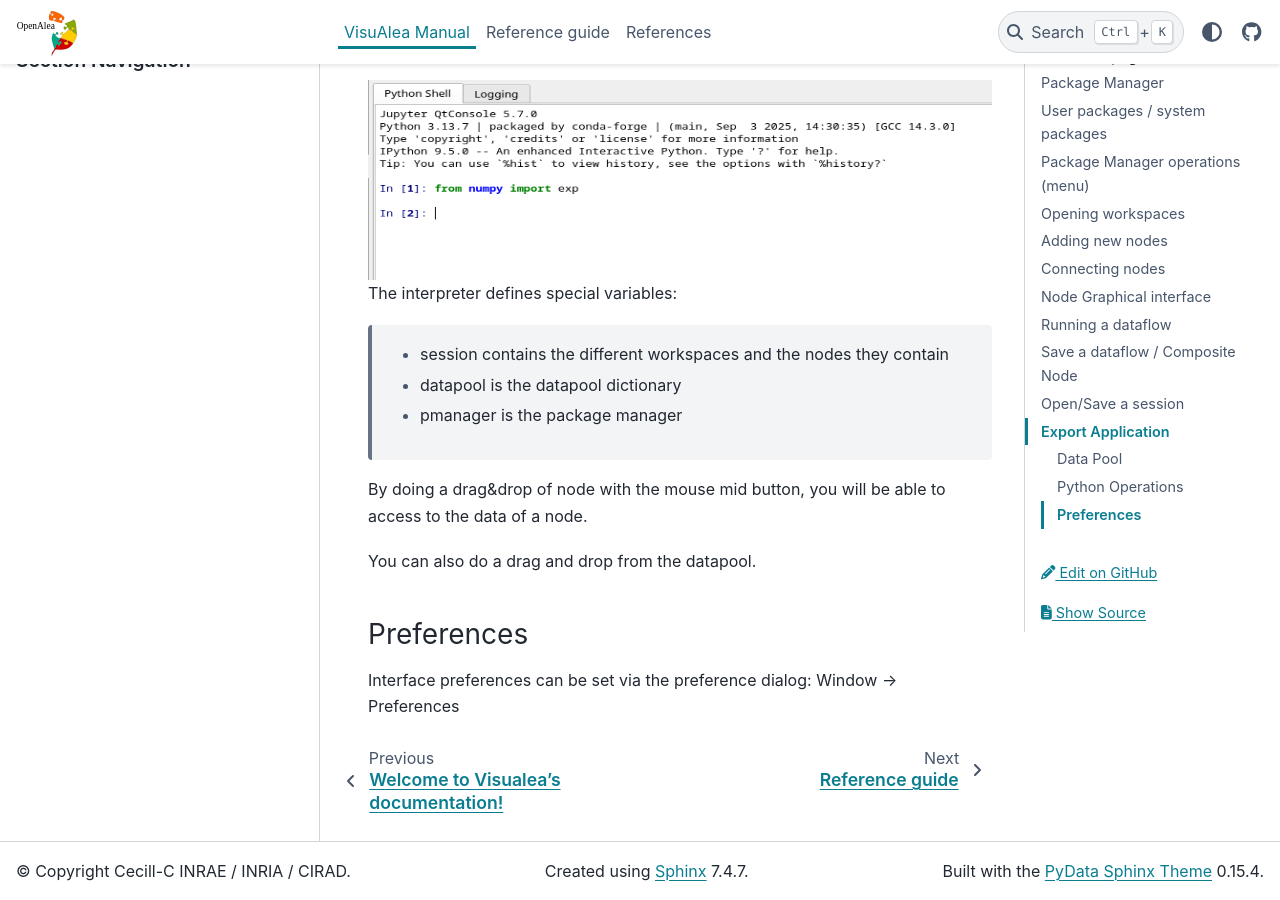
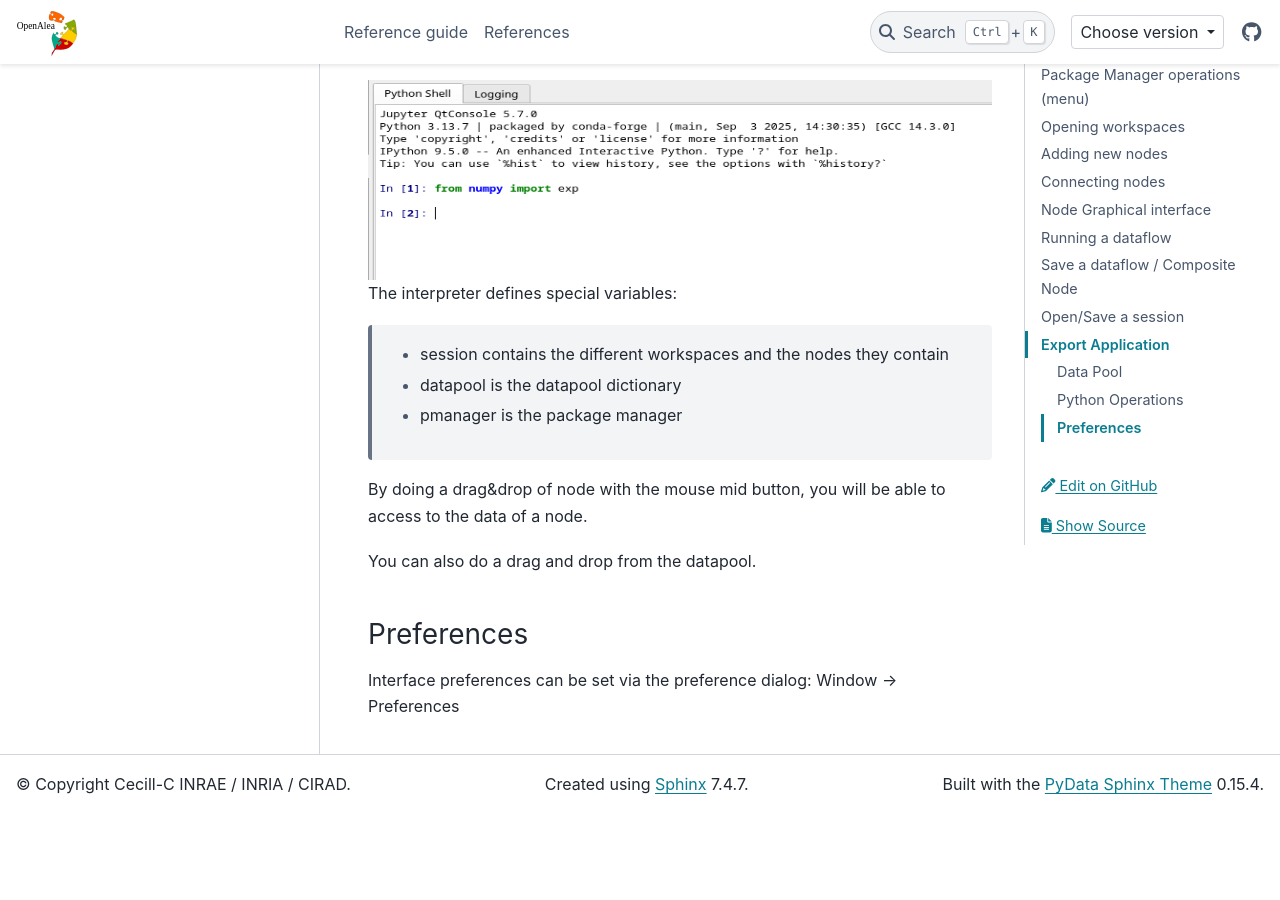
Before and after one commit to openalea/visualea, a Sphinx documentation site: the page built from doc/user/manual.rst, in a window 1280 px wide and 900 px high, scrolled down 8353 px. Built offline with Sphinx 7.4.7 and the PyData theme 0.15.4, drawn with Linux system fonts in a browser that asks for light colours; pages that are not in the unit, such as notebooks, are missing from menus; the version number could not be read and is left out; after the commit the page ends 9167 px from its top, so only the background shows below that.

Commit message:
Add tutorials originaly in openalea.rtfd

```diff
--- a/doc/conf.py
+++ b/doc/conf.py
@@ -1,60 +1,58 @@
 # -*- coding: utf-8 -*-
+import os
 import sys
-import os
+from importlib.metadata import metadata
 
-import pydata_sphinx_theme # Pydata theme: https://pydata-sphinx-theme.readthedocs.io/en/stable/index.html
-
-from importlib.metadata import metadata
-project='visualea'
-meta = metadata('openalea.' + project)
+project = "visualea"
+meta = metadata("openalea." + project)
 release = meta.get("version")
 # for example take major/minor
-version = ".".join(release.split('.')[:3])
-author = meta['Author'].split(' <')[0]
-desc = meta['Summary']
-urls = {k:v for k,v in [item.split(',') for item in meta.get_all('Project-URL')]}
+version = ".".join(release.split(".")[:3])
+author = meta["Author"].split(" <")[0]
+desc = meta["Summary"]
+urls = {k: v for k, v in [item.split(",") for item in meta.get_all("Project-URL")]}
 
 
 # If extensions (or modules to document with autodoc) are in another directory,
 # add these directories to sys.path here. If the directory is relative to the
 # documentation root, use os.path.abspath to make it absolute, like shown here.
 # sys.path.insert(0, os.path.abspath('.'))
-sys.path.insert(0, os.path.abspath('..')) # to include the root of the package
+sys.path.insert(0, os.path.abspath(".."))  # to include the root of the package
 
 # -- General configuration ------------------------------------------------
 # Add any Sphinx extension module names here, as strings. They can be
 # extensions coming with Sphinx (named 'sphinx.ext.*') or your custom
 # ones.
 extensions = [
-    'sphinx.ext.autodoc',  # support for automatic inclusion of docstring
-    'sphinx.ext.autosummary',  # generates autodoc summaries
-    'sphinx.ext.doctest',  # inclusion and testing of doctest code snippets
-    'sphinx.ext.intersphinx', # support for linking to other projects
-    'sphinx.ext.mathjax',  # support for math equations
-    'sphinx.ext.ifconfig',  # support for conditional content
-    'sphinx.ext.viewcode',  # support for links to source code
-    'sphinx.ext.coverage',  # includes doc coverage stats in the documentation
-    'sphinx.ext.todo',      # support for todo items
-    'sphinx.ext.napoleon',  # support for numpy and google style docstrings
-    "sphinx_favicon",      # support for favicon
-    "sphinx_copybutton",      # support for copybutton in code blocks
-    "nbsphinx",     # for integrating jupyter notebooks
-    "myst_parser"   # for parsing .md files
+    "sphinx.ext.autodoc",  # support for automatic inclusion of docstring
+    "sphinx.ext.autosummary",  # generates autodoc summaries
+    "sphinx.ext.doctest",  # inclusion and testing of doctest code snippets
+    "sphinx.ext.intersphinx",  # support for linking to other projects
+    "sphinx.ext.mathjax",  # support for math equations
+    "sphinx.ext.ifconfig",  # support for conditional content
+    "sphinx.ext.viewcode",  # support for links to source code
+    "sphinx.ext.coverage",  # includes doc coverage stats in the documentation
+    "sphinx.ext.todo",  # support for todo items
+    "sphinx.ext.napoleon",  # support for numpy and google style docstrings
+    "sphinx_favicon",  # support for favicon
+    "sphinx_copybutton",  # support for copybutton in code blocks
+    "nbsphinx",  # for integrating jupyter notebooks
+    "myst_parser",  # for parsing .md files
 ]
 # Add any paths that contain templates here, relative to this directory.
-templates_path = ['_templates']
+templates_path = ["_templates"]
 autosummary_generate = True
-exclude_patterns = ['build', '_build', '_templates']
+exclude_patterns = ["build", "_build", "_templates"]
 # The suffix(es) of source filenames.
 # You can specify multiple suffix as a list of string:
 source_suffix = {
-    '.rst': 'restructuredtext',
-    '.md': 'markdown',
+    ".rst": "restructuredtext",
+    ".md": "markdown",
 }
 # The master toctree document.
-master_doc = 'index'
+master_doc = "index"
 # General information about the project.
-copyright = u'Cecill-C INRAE / INRIA / CIRAD'
+copyright = "Cecill-C INRAE / INRIA / CIRAD"
 # The language for content autogenerated by Sphinx. Refer to documentation
 # for a list of supported languages.
 #
@@ -62,29 +60,28 @@
 # Usually you set "language" from the command line for these cases.
 language = "en"
 # The name of the Pygments (syntax highlighting) style to use.
-pygments_style = 'sphinx'
+pygments_style = "sphinx"
 # If true, `todo` and `todoList` produce output, else they produce nothing.
 todo_include_todos = False
 
 # -- Options for HTML output ----------------------------------------------
 # The theme to use for HTML and HTML Help pages.  See the documentation for
 # a list of builtin themes.
-html_theme = 'pydata_sphinx_theme'
+html_theme = "pydata_sphinx_theme"
 # Theme options are theme-specific and customize the look and feel of a theme
 # further.  For a list of options available for each theme, see the
 # documentation.
 html_theme_options = {
-  "header_links_before_dropdown": 6,
-  "sidebarwidth": 200,
-  "sticky_navigation": "false",
-  "collapse_navigation": "false",
-  "display_version": "true",
-  "icon_links": [
-    {
-        "name": "GitHub",
-        "url": "https://github.com/openalea/visualea", # do not want urls['Repository']
-        "icon": "fa-brands fa-github",
-    },
+    "header_links_before_dropdown": 6,
+    "sidebarwidth": 200,
+    "navbar_end": ["version-switcher", "navbar-icon-links"],
+    "collapse_navigation": "false",
+    "icon_links": [
+        {
+            "name": "GitHub",
+            "url": "https://github.com/openalea/visualea",  # do not want urls['Repository']
+            "icon": "fa-brands fa-github",
+        },
     ],
     "show_version_warning_banner": True,
     "footer_start": ["copyright"],
@@ -94,11 +91,11 @@
         "examples/no-sidebar": [],
     },
     "use_edit_page_button": True,
-  }
+}
 # Add any paths that contain custom static files (such as style sheets) here,
 # relative to this directory. They are copied after the builtin static files,
 # so a file named "default.css" will overwrite the builtin "default.css".
-html_static_path = ['_static']
+html_static_path = ["_static"]
 html_logo = "_static/openalea_web.svg"
 html_favicon = "_static/openalea_web.svg"
 # If false, no module index is generated.
@@ -114,7 +111,7 @@
 # If true, "(C) Copyright ..." is shown in the HTML footer. Default is True.
 html_show_copyright = True
 # Output file base name for HTML help builder.
-htmlhelp_basename = project + '_documentation'
+htmlhelp_basename = project + "_documentation"
 # Add infomation about github repository
 html_context = {
     # "github_url": "https://github.com", # or your GitHub Enterprise site
@@ -125,29 +122,36 @@
 }
 
 # -- Options for LaTeX output ---------------------------------------------
-latex_elements = {
-}
+latex_elements = {}
 latex_documents = [
-    (master_doc, 'visualea.tex', u'visualea Documentation',
-     u'INRA / INRIA / CIRAD', 'manual'),
+    (
+        master_doc,
+        "visualea.tex",
+        "visualea Documentation",
+        "INRA / INRIA / CIRAD",
+        "manual",
+    ),
 ]
 
 # -- Options for manual page output ---------------------------------------
 # One entry per manual page. List of tuples
 # (source start file, name, description, authors, manual section).
-man_pages = [
-    (master_doc, project, project + ' Documentation',
-     [author], 1)
-]
+man_pages = [(master_doc, project, project + " Documentation", [author], 1)]
 
 # -- Options for Texinfo output -------------------------------------------
 # Grouping the document tree into Texinfo files. List of tuples
 # (source start file, target name, title, author,
 #  dir menu entry, description, category)
 texinfo_documents = [
-    (master_doc, project, project + ' Documentation',
-     author, project, desc,
-     'Miscellaneous'),
+    (
+        master_doc,
+        project,
+        project + " Documentation",
+        author,
+        project,
+        desc,
+        "Miscellaneous",
+    ),
 ]
 # Example configuration for intersphinx: refer to the Python standard library.
-intersphinx_mapping = {'python': ('https://docs.python.org/', None)}
+intersphinx_mapping = {"python": ("https://docs.python.org/", None)}
--- a/doc/index.rst
+++ b/doc/index.rst
@@ -23,7 +23,7 @@
     :maxdepth: 1
     :caption: Contents:
 
-    user/manual.rst
+    user/tutorials.rst
     user/autosum.rst
     user/references.rst
 
```
